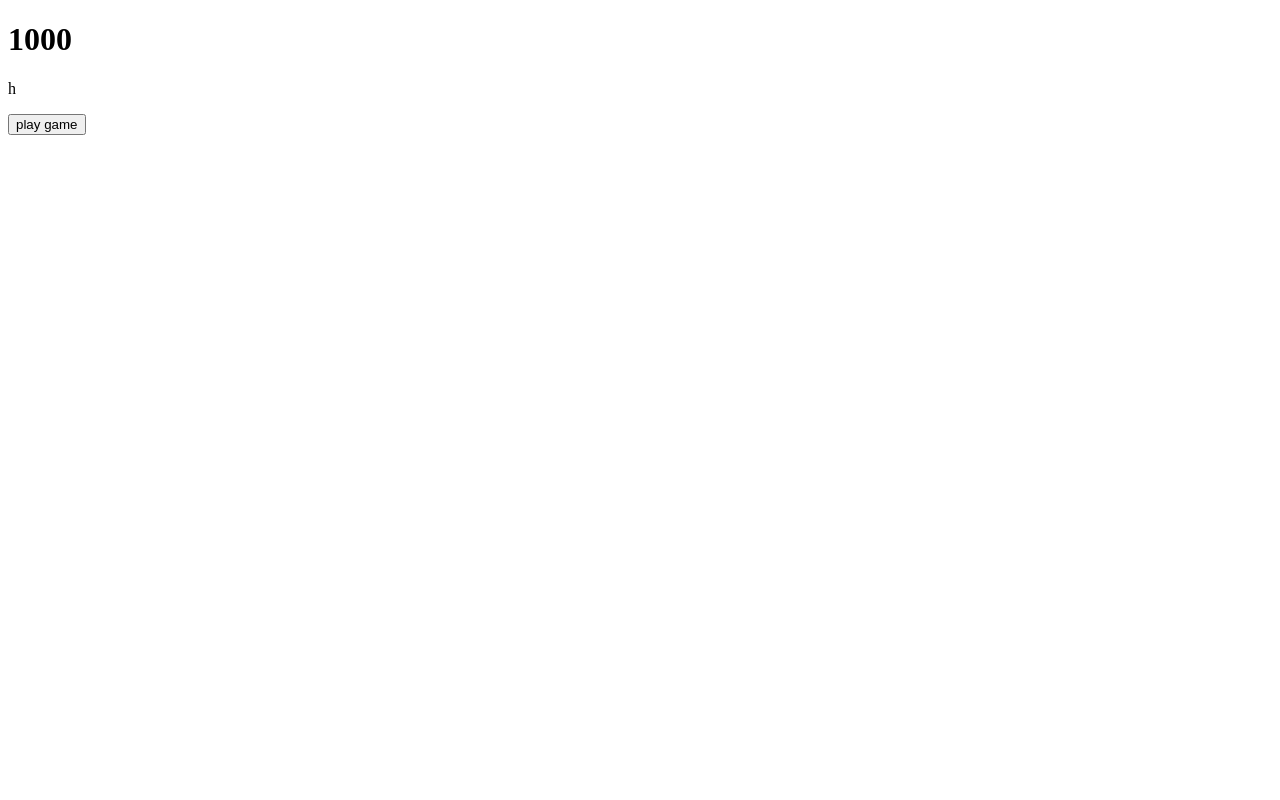
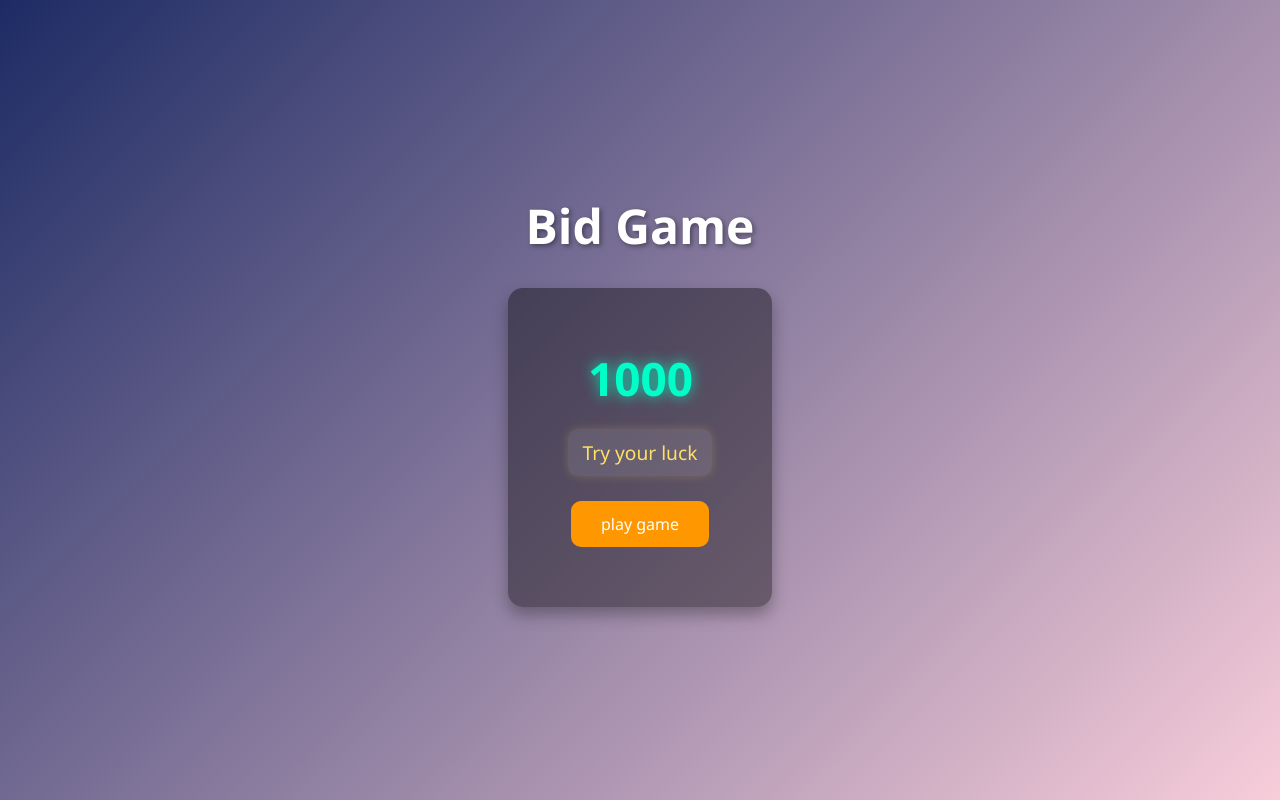
Before and after one commit to hariswahid123/bid-game, a plain HTML site: page index.html in a window 1280 px wide. Drawn offline with Linux system fonts and the light colour scheme.

Commit message:
game design

```diff
--- a/index.html
+++ b/index.html
@@ -3,13 +3,23 @@
 <head>
     <meta charset="UTF-8">
     <meta name="viewport" content="width=device-width, initial-scale=1.0">
+    <link rel="stylesheet" href="style.css">
     <title>Document</title>
 </head>
 <body>
 
+    <main>
+    <h1 class="main-heading">Bid Game</h1>
+
+    <div>
    <h1 id="heading"></h1>
-   <p id="bidMessage">h</p>
-   <button onclick="playGame()">play game</button>
+   <p id="bidMessage">Try your luck</p>
+
+   <button id="button" onclick="playGame()">play game</button>
+   </div>
+
+
+   </main>
 
 <script src="script.js"></script>
 </body>
--- a/script.js
+++ b/script.js
@@ -11,6 +11,7 @@ function playGame() {
         alert("Your account balance is 0. You cannot place more bids.");
         return;
     }
+
 
     userBidAmount = +prompt("Enter your bid amount");
 
--- /dev/null
+++ b/style.css
@@ -0,0 +1,91 @@
+/* Reset & Base Styling */
+* {
+  margin: 0;
+  padding: 0;
+  box-sizing: border-box;
+  font-family: "Segoe UI", Tahoma, Geneva, Verdana, sans-serif;
+}
+
+body {
+  height: 100vh;
+  background: linear-gradient(135deg, #1d2b64, #f8cdda);
+  display: flex;
+  justify-content: center;
+  align-items: center;
+  color: #fff;
+}
+
+/* Container Box */
+div {
+  background-color: rgba(0, 0, 0, 0.4);
+  padding: 60px;
+  border-radius: 15px;
+  text-align: center;
+  box-shadow: 0 8px 16px rgba(0, 0, 0, 0.3);
+  width: 100%;
+  max-width: 400px;
+}
+
+/* Heading Style */
+#heading {
+  font-size: 2.8rem;
+  margin-bottom: 20px;
+  color: #00ffc8; /* Soft neon green */
+  font-weight: bold;
+  text-shadow: 0 0 8px rgba(0, 255, 200, 0.6);
+  animation: glowPulse 2s ease-in-out infinite alternate;
+}
+
+@keyframes glowPulse {
+  0% {
+    transform: scale(1);
+    text-shadow: 0 0 8px rgba(0, 255, 200, 0.6);
+  }
+  100% {
+    transform: scale(1.05);
+    text-shadow: 0 0 18px rgba(0, 255, 200, 1);
+  }
+}
+
+
+
+/* Message Paragraph */
+  #bidMessage {
+  font-size: 1.2rem;
+  margin-bottom: 25px;
+  color: #ffe066; /* Warm yellow */
+  font-weight: 500;
+  background-color: rgba(255, 255, 255, 0.1);
+  padding: 10px 15px;
+  border-radius: 10px;
+  box-shadow: 0 0 10px rgba(255, 224, 102, 0.2);
+  transition: all 0.3s ease-in-out;
+}
+
+
+
+/* Button Design */
+#button {
+  padding: 12px 30px;
+  font-size: 1rem;
+  border: none;
+  border-radius: 10px;
+  background: #ff9800;
+  color: #fff;
+  cursor: pointer;
+  transition: background 0.3s, transform 0.2s;
+}
+
+#button:hover {
+  background: #e68900;
+  transform: scale(1.05);
+}
+
+/* Main top heading */
+.main-heading {
+  text-align: center;
+  font-size: 3rem;
+  margin-bottom: 30px;
+  color: #ffffff;
+  text-shadow: 2px 2px 5px rgba(0, 0, 0, 0.4);
+}
```
